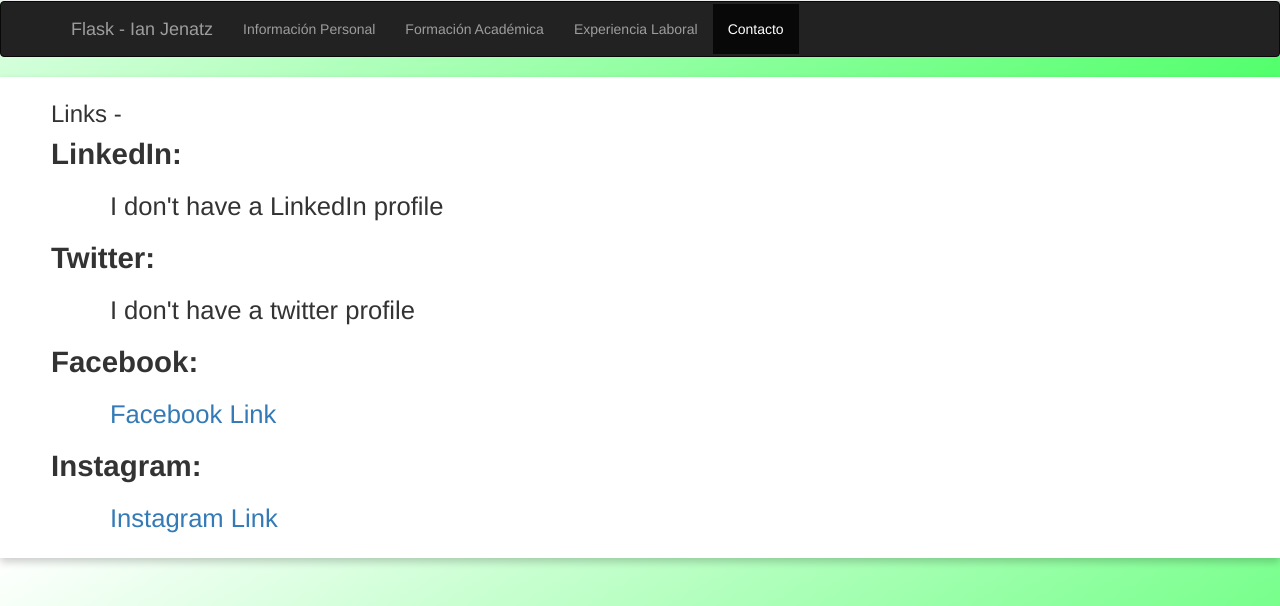
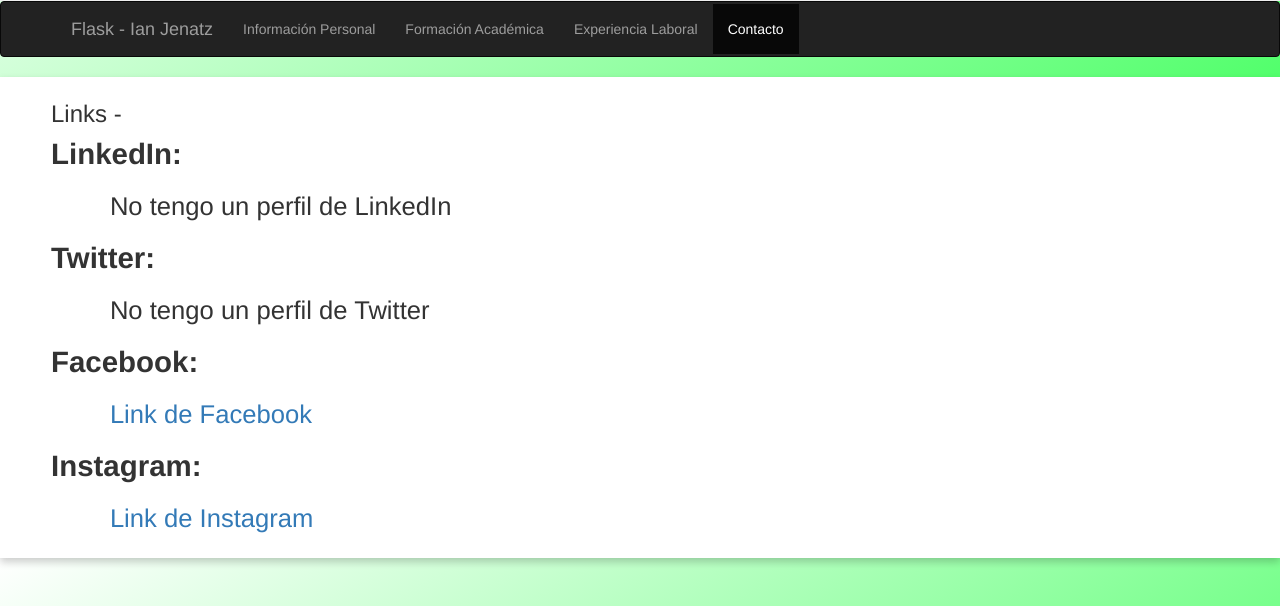
Before and after one commit to ianj090/flask-ex, a Flask app: page /contact in a window 1280 px wide. Shown: the part 194-800 px from the top of the page. Run offline with Flask 2, Linux system fonts and the light colour scheme; some libraries are stand-ins or nearby versions.

Commit message:
Changed html to spanish

```diff
--- a/templates/contact.html
+++ b/templates/contact.html
@@ -44,13 +44,13 @@ body {
     <div class="container-fluid">
       <h3>Links - </h3>
       <h4 style="font-size:2.3vw"><b>LinkedIn: </b></h4>
-      <h5 class="text" style="font-size:2vw">I don't have a LinkedIn profile</h5>
+      <h5 class="text" style="font-size:2vw">No tengo un perfil de LinkedIn</h5>
       <h4 style="font-size:2.3vw"><b>Twitter: </b></h4>
-      <h5 class="text" style="font-size:2vw">I don't have a twitter profile</h5>
+      <h5 class="text" style="font-size:2vw">No tengo un perfil de Twitter</h5>
       <h4 style="font-size:2.3vw"><b>Facebook: </b></h4>
-      <h5 class="text" style="font-size:2vw"> <a href = "https://www.facebook.com/ian.jenatz.16">Facebook Link</a></h5>
+      <h5 class="text" style="font-size:2vw"> <a href = "https://www.facebook.com/ian.jenatz.16">Link de Facebook</a></h5>
       <h4 style="font-size:2.3vw"><b>Instagram: </b></h4>
-      <h5 class="text" style="font-size:2vw"> <a href="https://www.instagram.com/ianj090/">Instagram Link</a></h5>
+      <h5 class="text" style="font-size:2vw"> <a href="https://www.instagram.com/ianj090/">Link de Instagram</a></h5>
     </div>
   </div>
 </div>
```
